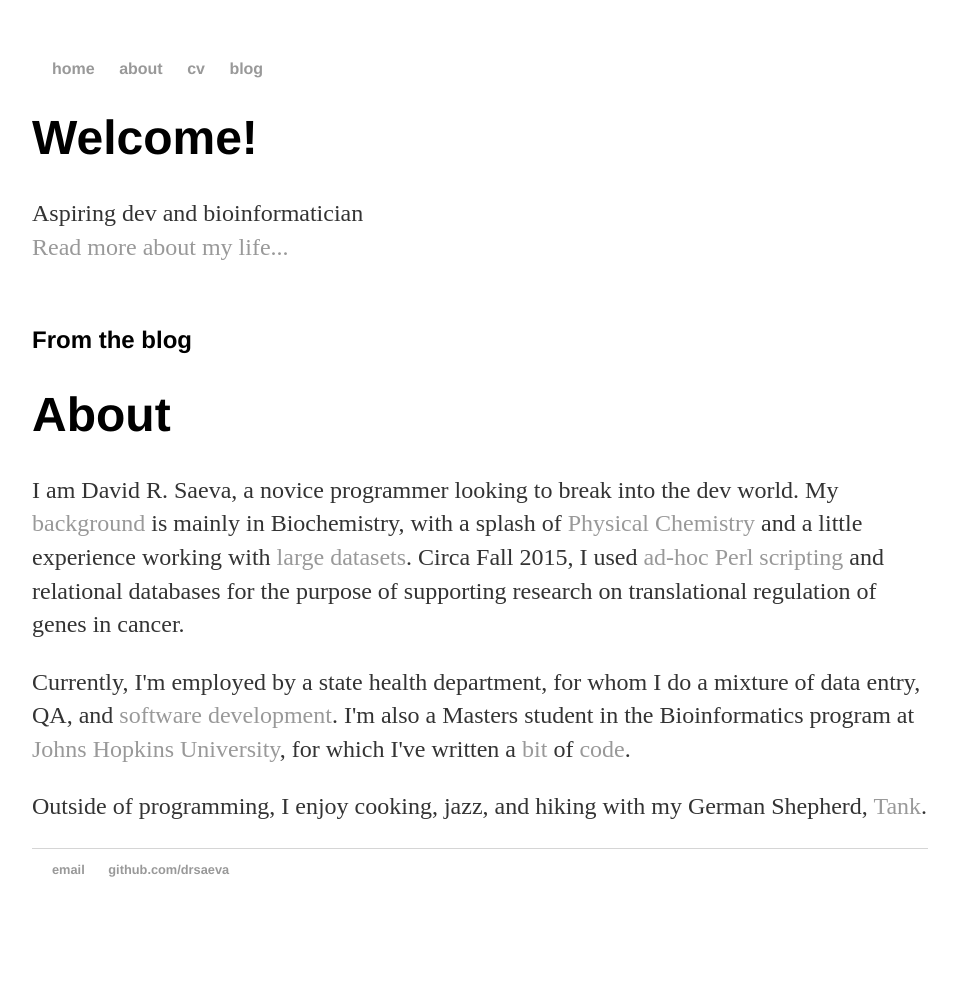
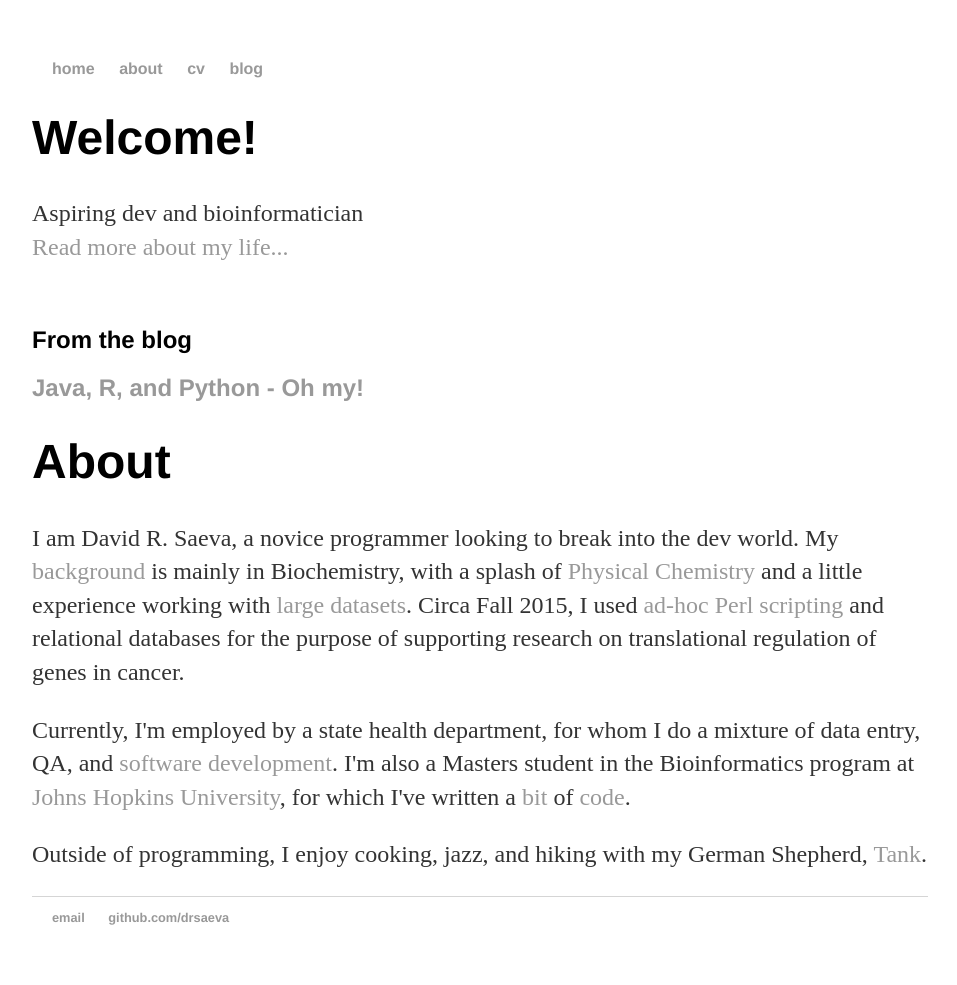
Before and after one commit to drsaeva/drsaeva.github.io, a Jekyll site: the page built from index.html, in a window 1280 px wide. Shown: the whole page, without its empty margins (160-1117 px from the left). Built offline with Jekyll 4.4.1, drawn with Linux system fonts in a browser that asks for light colours; before the commit the page ends 937 px from its top, so only the background shows below that.

Commit message:
Update index.html

```diff
--- a/index.html
+++ b/index.html
@@ -9,6 +9,6 @@ title: David R. Saeva
 		<a href="http://drsaeva.github.io/about">Read more about my life...</a></p>
   <br />
   <h2>From the blog</h2>
-
+  {% assign post = site.posts.first %}
   {% include post_detail.html %}
 </div>
```
